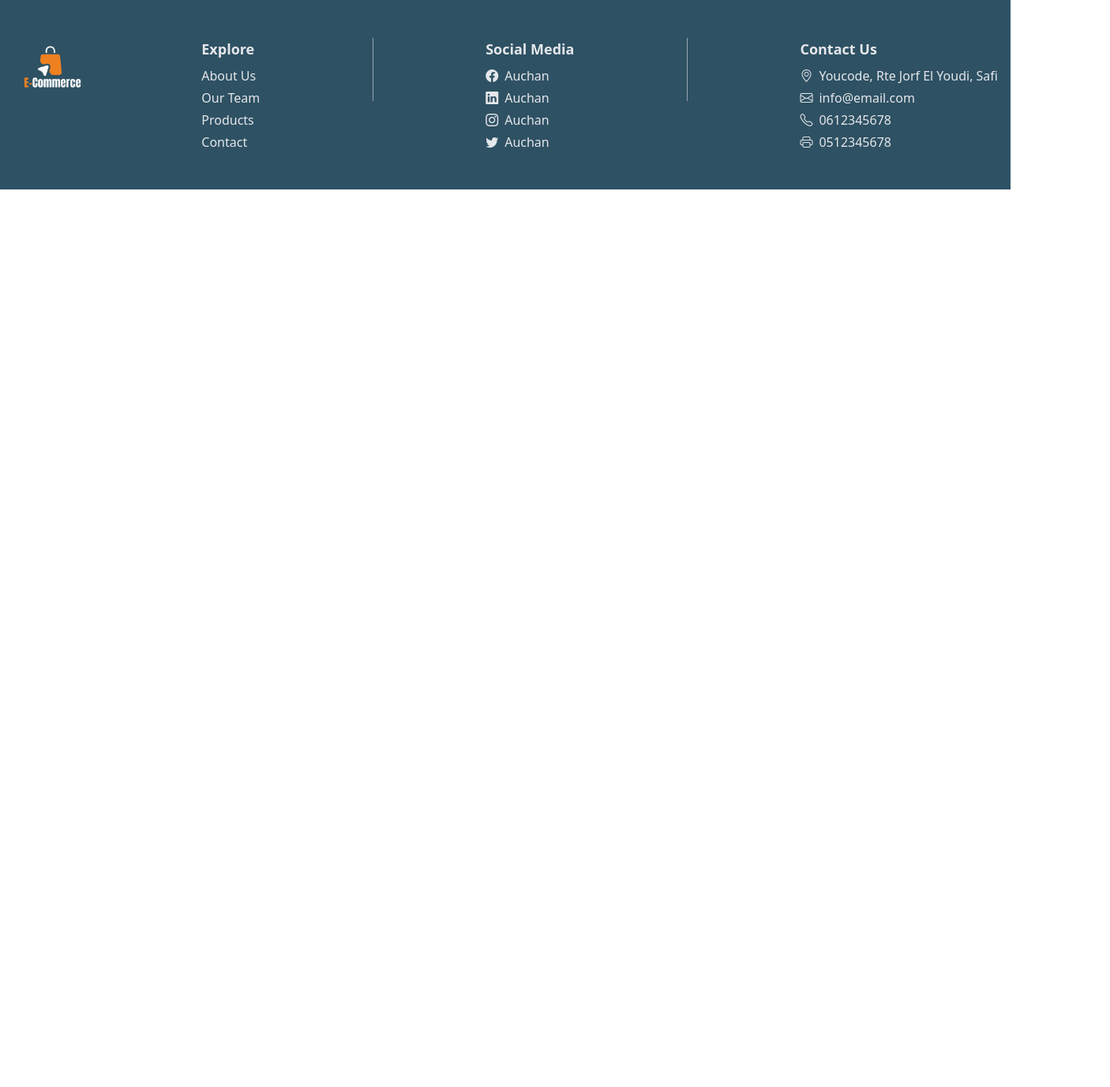
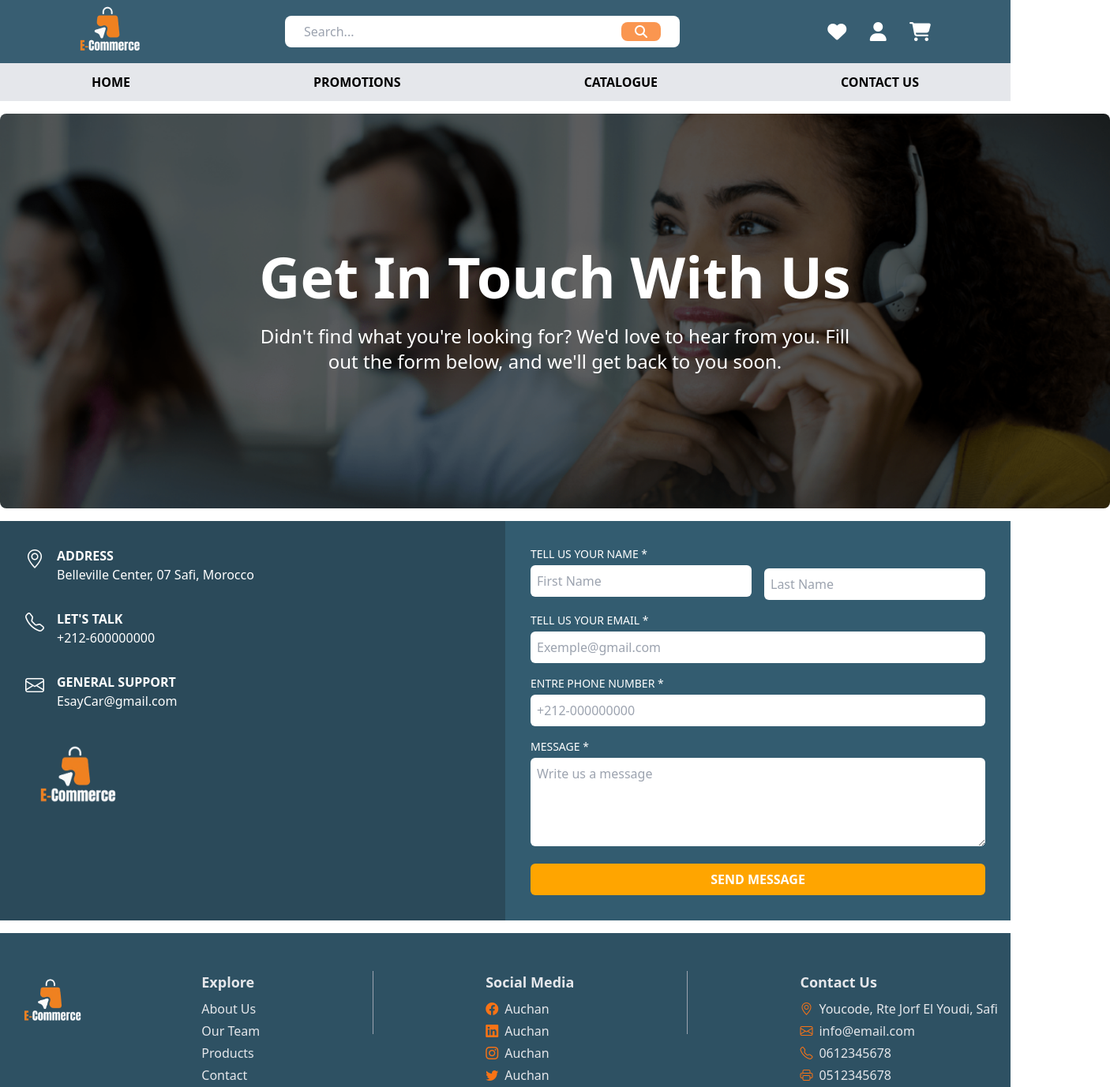
Before and after one commit to asma828/breif5, a website: page pages/contact.html in a window 1280 px wide. Shown: the top 1377 px of the page at 79% size, 1406 px wide, since content can reach past the window. Before the commit the page ends 800 px from the top, so only its background shows below. Drawn offline with nearby package versions, Linux system fonts and the light colour scheme.

Commit message:
changed footer icons color and added a hero are, and inputs section

```diff
--- a/package.json
+++ b/package.json
@@ -4,7 +4,8 @@
   "description": "The AUCHAN Shopping Center is creating a modern, user-friendly website to enhance the online shopping experience for its customers. The goal is to offer smooth, interactive browsing with convenient options for product collection. This project brings together a skilled team of designers and developers to meet current consumer demands for accessible online shopping.",
   "main": "index.js",
   "scripts": {
-    "test": "echo \"Error: no test specified\" && exit 1"
+    "test": "echo \"Error: no test specified\" && exit 1",
+    "div":"tailwindcss -i ./src/input.css -o ./src/output.css --watch"
   },
   "keywords": [],
   "author": "",
--- a/pages/contact.html
+++ b/pages/contact.html
@@ -5,10 +5,122 @@
   <meta name="viewport" content="width=device-width, initial-scale=1.0">
   <title>Footer Example</title>
   <script src="https://cdn.tailwindcss.com"></script>
+  <link rel="stylesheet" href="/pages/Home.css">
+ <link rel="stylesheet" href="https://cdnjs.cloudflare.com/ajax/libs/font-awesome/6.6.0/css/all.min.css">
   <link rel="stylesheet" href="https://cdn.jsdelivr.net/npm/bootstrap-icons/font/bootstrap-icons.css">
 </head>
 
-<body class=" text-gray-200">
+<body>
+    <nav>
+        <div id="nav" class="flex w-screen h-20 bg-merrakchi justify-around items-center">
+            <div>
+                <img src="/images/logo.png" alt="logo">
+            </div>
+            <div class="lg:w-[500px] h-10 bg-white flex items-center justify-between pl-6 pr-6 rounded-lg">
+                <input class="bg-none outline-none border-none w-full" type="search" placeholder="Search...">
+                <i
+                    class="fa-solid fa-magnifying-glass w-14 h-6 rounded-lg flex items-center justify-center text-white bg-orange-500 opacity-75"></i>
+            </div>
+            <div class="w-40  flex justify-around">
+                <i class="fa-solid fa-heart text-2xl text-white"></i>
+                <i class="fa-solid fa-user text-2xl text-white"></i>
+                <button>
+                    <i class="fa-solid fa-cart-shopping text-2xl text-white"></i>
+                </button>
+            </div>
+        </div>
+        <div id="#nav_ico" class="w-screen h-12 bg-gray-200 flex justify-around items-center font-bold relative">
+          <a class="hover:text-orange-400 tr" href="#">HOME</a>
+          <a class="hover:text-orange-400" href="#">PROMOTIONS</a>
+          <a class="hover:text-orange-400" href="#">CATALOGUE</a>
+          <a class="hover:text-orange-400" href="#">CONTACT US</a>
+      </div>
+    </nav>
+    <section class="hero">
+      <div class="w-[1406px] h-[500px] bg-cover bg-center bg-no-repeat rounded-lg flex items-center justify-center text-center mb-4 mt-4" style="background-image: url(/images/sports-car-background\ 2\ \(1\).png);">
+        <div class="px-4 md:px-0 max-w-3xl">
+          <h1 class="text-5xl md:text-7xl font-bold mb-6 text-white">Get In Touch With Us</h1>
+          <p class="text-xl md:text-2xl font-medium text-white leading-relaxed">
+            Didn't find what you're looking for? We'd love to hear from you. Fill out the form below, and we'll get back to you soon.
+          </p>
+        </div>
+      </div>
+    </section>
+
+    <div class="flex flex-col md:flex-row mb-4">
+      <div class="bg-[#2b4a5a] text-white p-8 md:w-1/2 space-y-8">
+        <div class="flex items-start space-x-4">
+          <i class="bi bi-geo-alt text-2xl"></i>
+          <div>
+            <h3 class="font-bold">ADDRESS</h3>
+            <p>Belleville Center, 07 Safi, Morocco</p>
+          </div>
+        </div>
+
+        <!-- Phone -->
+        <div class="flex items-start space-x-4">
+          <i class="bi bi-telephone text-2xl"></i>
+          <div>
+            <h3 class="font-bold">LET'S TALK</h3>
+            <p>+212-600000000</p>
+          </div>
+        </div>
+
+        <!-- Email -->
+        <div class="flex items-start space-x-4">
+          <i class="bi bi-envelope text-2xl"></i>
+          <div>
+            <h3 class="font-bold">GENERAL SUPPORT</h3>
+            <p>EsayCar@gmail.com</p>
+          </div>
+        </div>
+
+        <!-- Logo -->
+        <div class="mt-8">
+          <img src="/images/E-_1-removebg-preview.png" alt="E-Commerce Logo" class="w-32 h-auto">
+        </div>
+      </div>
+
+      <!-- Right Section (Contact Form) with Lighter Background -->
+      <div class="bg-[#335c70] text-white p-8 md:w-1/2">
+        <form class="space-y-4">
+          <!-- Name Fields -->
+          <div class="flex space-x-4">
+            <div class="w-1/2">
+              <label for="firstName" class="block text-sm">TELL US YOUR NAME *</label>
+              <input type="text" id="firstName" placeholder="First Name" class="mt-1 p-2 w-full bg-white text-black rounded-md focus:outline-none focus:ring-2 focus:ring-[#ffa500]">
+            </div>
+            <div class="w-1/2">
+              <input type="text" placeholder="Last Name" class="mt-7 p-2 w-full bg-white text-black rounded-md focus:outline-none focus:ring-2 focus:ring-[#ffa500]">
+            </div>
+          </div>
+
+          <!-- Email Field -->
+          <div>
+            <label for="email" class="block text-sm">TELL US YOUR EMAIL *</label>
+            <input type="email" id="email" placeholder="Exemple@gmail.com" class="mt-1 p-2 w-full bg-white text-black rounded-md focus:outline-none focus:ring-2 focus:ring-[#ffa500]">
+          </div>
+
+          <!-- Phone Number Field -->
+          <div>
+            <label for="phone" class="block text-sm">ENTRE PHONE NUMBER *</label>
+            <input type="text" id="phone" placeholder="+212-000000000" class="mt-1 p-2 w-full bg-white text-black rounded-md focus:outline-none focus:ring-2 focus:ring-[#ffa500]">
+          </div>
+
+          <!-- Message Field -->
+          <div>
+            <label for="message" class="block text-sm">MESSAGE *</label>
+            <textarea id="message" rows="4" placeholder="Write us a message" class="mt-1 p-2 w-full bg-white text-black rounded-md focus:outline-none focus:ring-2 focus:ring-[#ffa500]"></textarea>
+          </div>
+
+          <!-- Submit Button -->
+          <button type="submit" class="w-full bg-[#ffa500] text-white font-semibold py-2 rounded-md hover:bg-[#cc8400] transition-colors">
+            SEND MESSAGE
+          </button>
+        </form>
+      </div>
+    </div>
+
     <!-- footer section  -->
     <footer class="bg-[#2e5163] text-gray-200 py-12">
       <div class="container mx-auto px-4 flex flex-col md:flex-row justify-between items-start space-y-8 md:space-y-0">
@@ -31,10 +143,10 @@
         <div class="flex flex-col items-start">
           <h3 class="font-semibold text-lg">Social Media</h3>
           <ul class="mt-2 space-y-1">
-          <li><a href="#" class="flex items-center"><i class="bi bi-facebook mr-2"></i>Auchan</a></li>
-          <li><a href="#" class="flex items-center"><i class="bi bi-linkedin mr-2"></i>Auchan</a></li>
-          <li><a href="#" class="flex items-center"><i class="bi bi-instagram mr-2"></i>Auchan</a></li>
-          <li><a href="#" class="flex items-center"><i class="bi bi-twitter mr-2"></i>Auchan</a></li>
+            <li><a href="#" class="flex items-center"><i class="bi bi-facebook text-orange-500 mr-2"></i>Auchan</a></li>
+            <li><a href="#" class="flex items-center"><i class="bi bi-linkedin text-orange-500 mr-2"></i>Auchan</a></li>
+            <li><a href="#" class="flex items-center"><i class="bi bi-instagram text-orange-500 mr-2"></i>Auchan</a></li>
+            <li><a href="#" class="flex items-center"><i class="bi bi-twitter text-orange-500 mr-2"></i>Auchan</a></li>
           </ul>
         </div>
         <div class="hidden md:block border-r border-gray-400 h-20"></div>
@@ -42,14 +154,15 @@
         <div class="flex flex-col items-start">
           <h3 class="font-semibold text-lg">Contact Us</h3>
           <ul class="mt-2 space-y-1">
-          <li class="flex items-center"><i class="bi bi-geo-alt mr-2"></i>Youcode, Rte Jorf El Youdi, Safi</li>
-          <li class="flex items-center"><i class="bi bi-envelope mr-2"></i>info@email.com</li>
-          <li class="flex items-center"><i class="bi bi-telephone mr-2"></i>0612345678</li>
-          <li class="flex items-center"><i class="bi bi-printer mr-2"></i>0512345678</li>
+            <li class="flex items-center"><i class="bi bi-geo-alt text-orange-500 mr-2"></i>Youcode, Rte Jorf El Youdi, Safi</li>
+            <li class="flex items-center"><i class="bi bi-envelope text-orange-500 mr-2"></i>info@email.com</li>
+            <li class="flex items-center"><i class="bi bi-telephone text-orange-500 mr-2"></i>0612345678</li>
+            <li class="flex items-center"><i class="bi bi-printer text-orange-500 mr-2"></i>0512345678</li>
           </ul>
         </div>
       </div>
     </footer>
+
 
   <!-- includiw lbootstrap 3la wd l icons its easier bhalka -->
 
```
Also changed, not shown: pages/home.html (+6 -3 lines), images/back-contact.png (added), images/sports-car-background 2 (1).png (added). Lines whose indentation alone changed are shown as unchanged.
